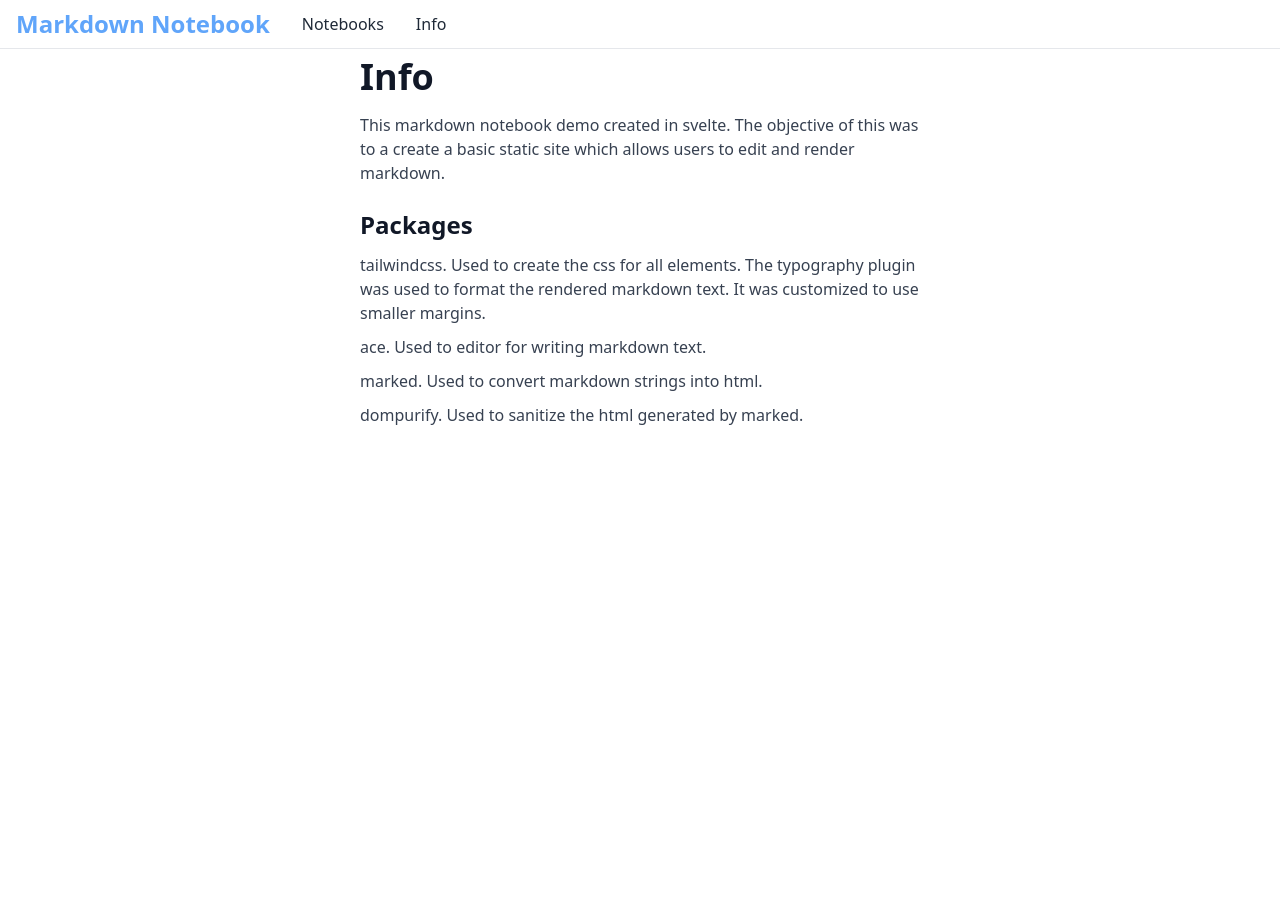
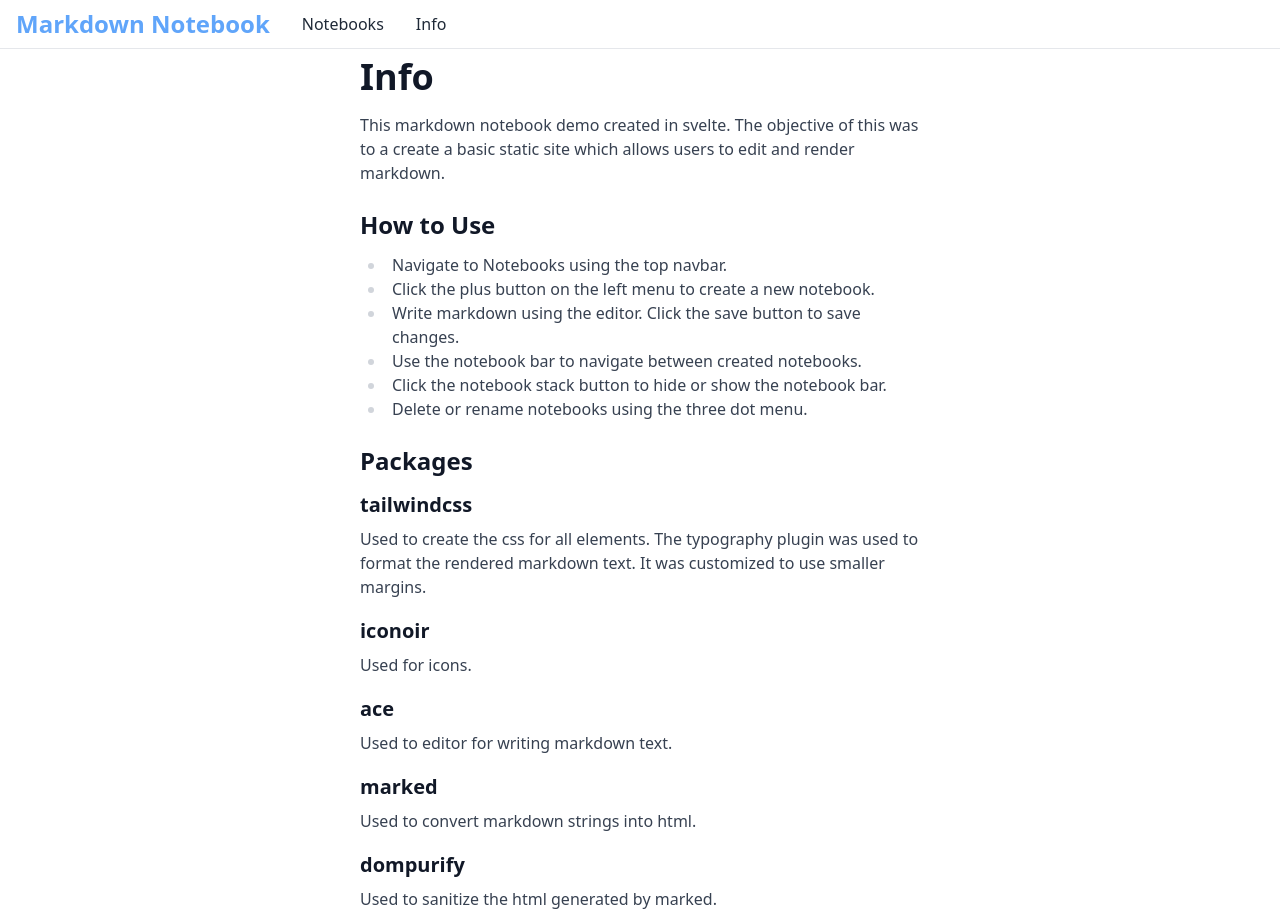
Before and after one commit to magicalpuffin/Demo-Markdown-Notebook, a SvelteKit app in the folder markdown_notebook/: page /info in a window 1280 px wide. Before the commit the page ends 800 px from the top, so only its background shows below. Built offline with nearby package versions, Linux system fonts and the light colour scheme.

Commit message:
updated info, refactor markdown to html function

```diff
--- a/markdown_notebook/src/lib/components/notebook_content/Content.svelte
+++ b/markdown_notebook/src/lib/components/notebook_content/Content.svelte
@@ -2,35 +2,13 @@
   import { createEventDispatcher, onMount } from "svelte";
   import type { NotebookType } from "$lib/types/notebook";
 
-  import { marked } from "marked";
-  import createDOMPurify from "dompurify";
+  import { markdown_to_html } from "$lib/utils/markdown_to_html";
 
   const dispatch = createEventDispatcher();
 
   export let notebook: NotebookType;
 
-  $: html_notebook_content = text_to_html(notebook.text);
-
-  function text_to_html(text: string): string {
-    let html_text = text;
-
-    if (!html_text) {
-      html_text = "*This notebook is empty. Edit to add text.*";
-    }
-
-    if (typeof window !== "undefined") {
-      let DOMPurify = createDOMPurify(window);
-
-      html_text = DOMPurify.sanitize(
-        marked(html_text, {
-          mangle: false,
-          headerIds: false,
-        })
-      );
-    }
-
-    return html_text;
-  }
+  $: html_notebook_content = markdown_to_html(notebook.text);
 </script>
 
 <article class="prose">{@html html_notebook_content}</article>
--- /dev/null
+++ b/markdown_notebook/src/lib/utils/markdown_to_html.ts
@@ -0,0 +1,23 @@
+import { marked } from "marked";
+import createDOMPurify from "dompurify";
+
+export function markdown_to_html(markdown_text: string): string {
+  let html_text = markdown_text;
+
+  if (!html_text) {
+    html_text = "*No text to display. Edit to add text.*";
+  }
+
+  if (typeof window !== "undefined") {
+    let DOMPurify = createDOMPurify(window);
+
+    html_text = DOMPurify.sanitize(
+      marked(html_text, {
+        mangle: false,
+        headerIds: false,
+      })
+    );
+  }
+
+  return html_text;
+}
--- a/markdown_notebook/src/routes/info/+page.svelte
+++ b/markdown_notebook/src/routes/info/+page.svelte
@@ -1,20 +1,43 @@
-<!-- <div class="mx-auto md:max-w-screen-md"> -->
+<script lang="ts">
+  import { markdown_to_html } from "$lib/utils/markdown_to_html";
+
+  let markdown_text: string = `
+  # Info
+  This markdown notebook demo created in svelte. The objective of this was
+  to a create a basic static site which allows users to edit and render
+  markdown.
+
+  ## How to Use
+  - Navigate to Notebooks using the top navbar.
+  - Click the plus button on the left menu to create a new notebook.
+  - Write markdown using the editor. Click the save button to save changes.
+  - Use the notebook bar to navigate between created notebooks.
+  - Click the notebook stack button to hide or show the notebook bar.
+  - Delete or rename notebooks using the three dot menu.
+
+  ## Packages
+
+  ### tailwindcss
+  Used to create the css for all elements. The typography
+  plugin was used to format the rendered markdown text. It was customized to
+  use smaller margins.
+
+  ### iconoir
+  Used for icons.
+
+  ### ace
+  Used to editor for writing markdown text.
+
+  ### marked
+  Used to convert markdown strings into html.
+
+  ### dompurify
+  Used to sanitize the html generated by marked.
+  `;
+
+  let html_text: string = markdown_to_html(markdown_text);
+</script>
+
 <div class="container mx-auto max-w-xl px-2 pt-2">
-  <article class="prose">
-    <h1>Info</h1>
-    <p>
-      This markdown notebook demo created in svelte. The objective of this was
-      to a create a basic static site which allows users to edit and render
-      markdown.
-    </p>
-    <h2>Packages</h2>
-    <p>
-      tailwindcss. Used to create the css for all elements. The typography
-      plugin was used to format the rendered markdown text. It was customized to
-      use smaller margins.
-    </p>
-    <p>ace. Used to editor for writing markdown text.</p>
-    <p>marked. Used to convert markdown strings into html.</p>
-    <p>dompurify. Used to sanitize the html generated by marked.</p>
-  </article>
+  <article class="prose">{@html html_text}</article>
 </div>
```
